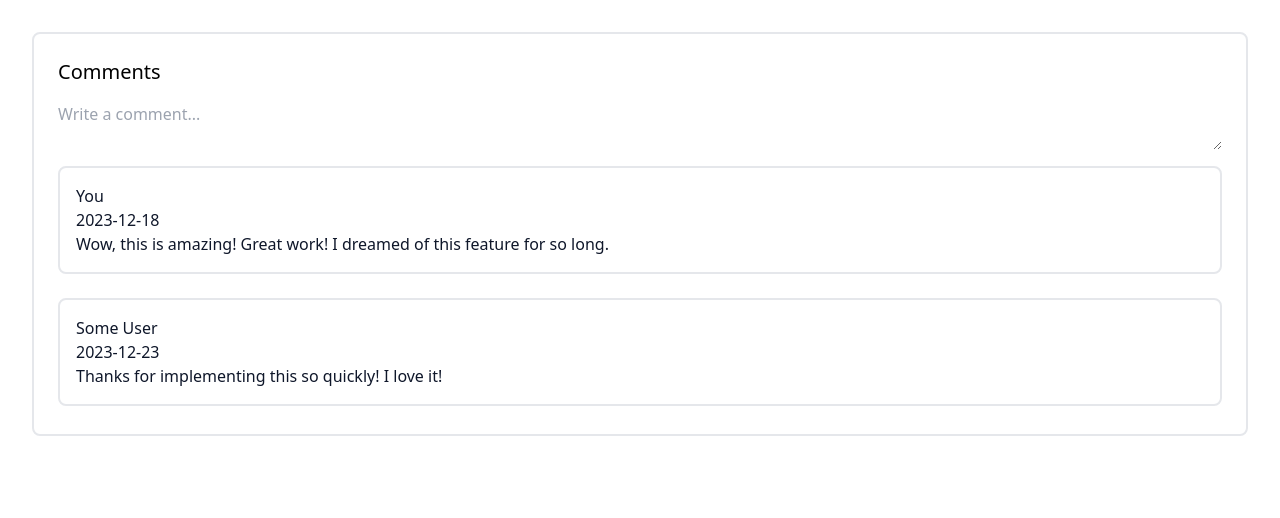
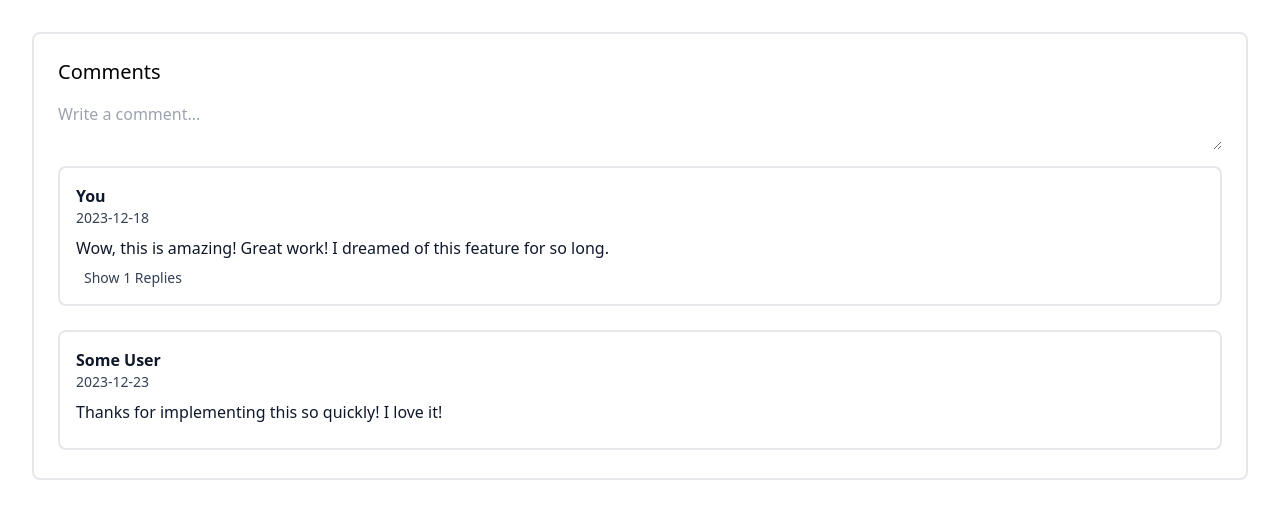
Before and after one commit to svbpz/heatpump, a React (Vite) app: page / in a window 1280 px wide. Shown: the top 518 px of the page. Built offline with nearby package versions, Linux system fonts and the light colour scheme.

Commit message:
feat: display nested comments on button click

```diff
--- a/src/components/CommentSection/Comment.tsx
+++ b/src/components/CommentSection/Comment.tsx
@@ -1,3 +1,4 @@
+import { useState } from "react";
 import { CommentType } from "../../types";
 
 type CommentProps = {
@@ -5,15 +6,36 @@ type CommentProps = {
 };
 
 const Comment = ({ comment }: CommentProps) => {
-  const { author, date, content } = comment;
+  const [showReplies, setShowReplies] = useState(false);
+
+  const { author, date, content, replies } = comment;
+  const hasReplies = replies.length > 0;
+
+  const toggleReplies = () => setShowReplies((state) => !state);
 
   return (
     <article className="text-slate-900 p-4 mb-6 border-2 rounded-lg hover:bg-slate-50">
-      <div>
-        <h3>{author}</h3>
-        <p>{date}</p>
+      <div className="flex items-center justify-between mb-2">
+        <div className="flex flex-col">
+          <h3 className="font-semibold">{author}</h3>
+          <p className="text-slate-700 text-sm">{date}</p>
+        </div>
       </div>
-      <p>{content}</p>
+      <p className="mb-2">{content}</p>
+      <div className="flex items-center text-slate-700 text-sm justify-between">
+        {hasReplies && (
+          <button onClick={toggleReplies} className="hover:underline mx-2">
+            {showReplies ? "Hide replies" : `Show ${replies.length} Replies`}
+          </button>
+        )}
+      </div>
+      {showReplies && (
+        <div className="ml-2 mt-4">
+          {replies.map((reply) => (
+            <Comment key={reply.id} comment={reply} />
+          ))}
+        </div>
+      )}
     </article>
   );
 };
```
